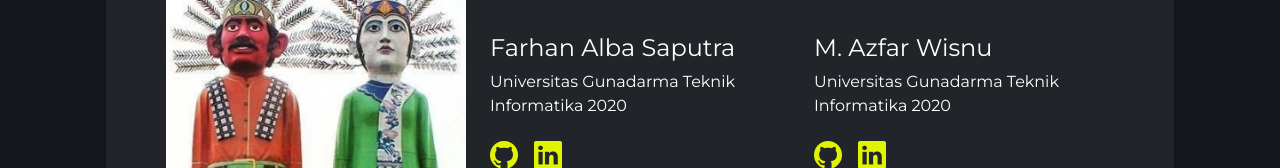
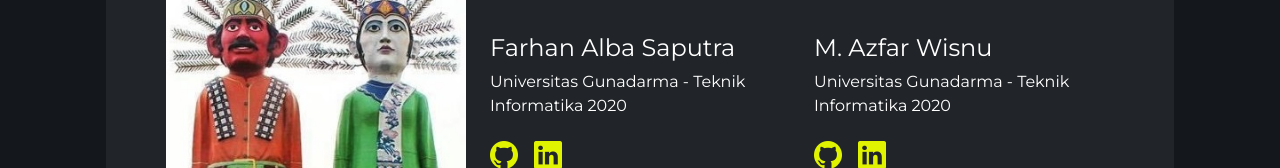
Before and after one commit to azfarwisnu/fonzii-metaversegame-landing-page, a React (Create React App) app: page /developer in a window 1280 px wide. Shown: the part 200-368 px from the top of the page. Built offline with nearby package versions, Linux system fonts and the light colour scheme.

Commit message:
some fix

```diff
--- a/src/assets/css/App.css
+++ b/src/assets/css/App.css
@@ -111,3 +111,11 @@ footer .bi {
 .exchange-section .text-primary {
   color: #e0f300 !important;
 }
+
+.how-to-play-section .top-section {
+  border-radius: 12px;
+}
+
+.developer-section .top-section {
+  border-radius: 12px;
+}
--- a/src/components/ExchangeItem.jsx
+++ b/src/components/ExchangeItem.jsx
@@ -34,7 +34,7 @@ class ExchangeItem extends React.Component {
             <div className="col-6 fw-bold">Total Volume</div>
           )}
           <div className="col-6 col-md text-primary">
-            Rp {this.props.item.current_price.toLocaleString('id')}
+            Rp {this.props.item.total_volume.toLocaleString('id')}
           </div>
           {!this.state.matches && (
             <div className="col-6 fw-bold">Last Update</div>
--- a/src/pages/Developer.jsx
+++ b/src/pages/Developer.jsx
@@ -24,7 +24,7 @@ class Developer extends React.Component {
                 <div className="row pt-4">
                   <div className="col-12 col-md-6 mb-4">
                     <h4>Farhan Alba Saputra</h4>
-                    <p>Universitas Gunadarma Teknik Informatika 2020</p>
+                    <p>Universitas Gunadarma - Teknik Informatika 2020</p>
                     <a href="https://github.com/falbas" class="link-light">
                       <i class="bi bi-github fs-3"></i>
                     </a>
@@ -37,7 +37,7 @@ class Developer extends React.Component {
                   </div>
                   <div className="col-12 col-md-6 mb-4">
                     <h4>M. Azfar Wisnu</h4>
-                    <p>Universitas Gunadarma Teknik Informatika 2020</p>
+                    <p>Universitas Gunadarma - Teknik Informatika 2020</p>
                     <a href="https://github.com/azfarwisnu" class="link-light">
                       <i class="bi bi-github fs-3"></i>
                     </a>
```
